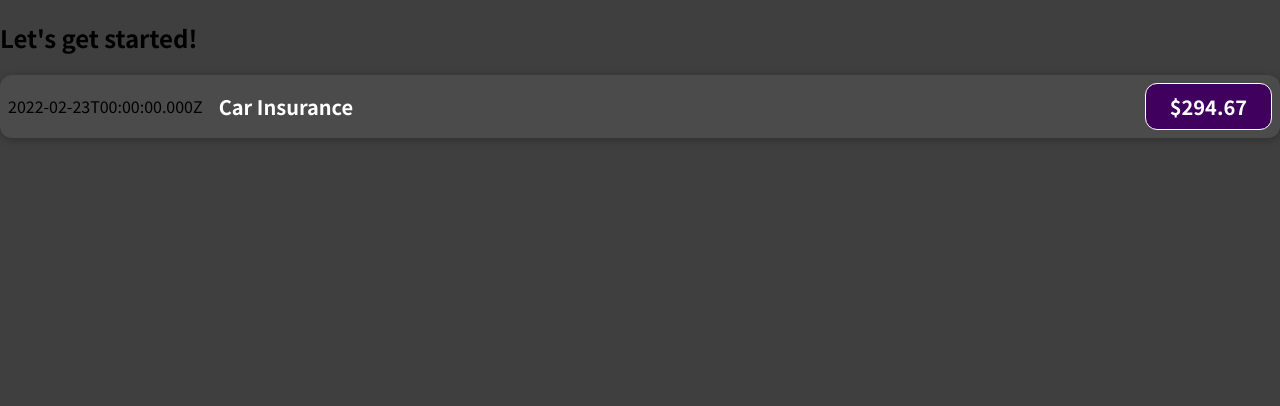
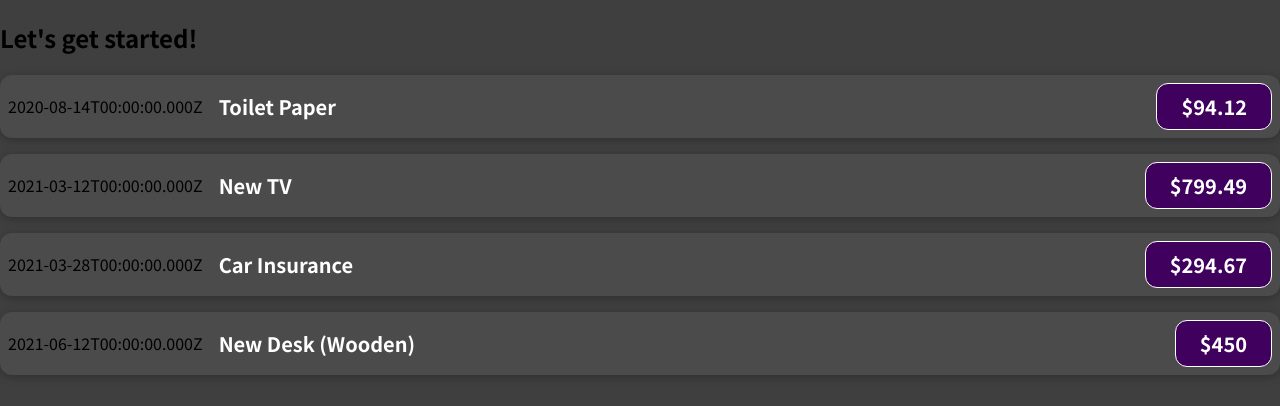
Before and after one commit to harshshah94/react-complete-guide, a JavaScript app: page / in a window 1280 px wide. Shown: the top 406 px of the page. Built offline with nearby package versions, Linux system fonts and the light colour scheme.

Commit message:
Passing data via 'props'

```diff
--- a/src/App.js
+++ b/src/App.js
@@ -1,10 +1,51 @@
 import ExpenseItem from "./components/ExpenseItem";
 
 function App() {
+  const expenses = [
+    {
+      id: "e1",
+      title: "Toilet Paper",
+      amount: 94.12,
+      date: new Date(2020, 7, 14),
+    },
+    { id: "e2", title: "New TV", amount: 799.49, date: new Date(2021, 2, 12) },
+    {
+      id: "e3",
+      title: "Car Insurance",
+      amount: 294.67,
+      date: new Date(2021, 2, 28),
+    },
+    {
+      id: "e4",
+      title: "New Desk (Wooden)",
+      amount: 450,
+      date: new Date(2021, 5, 12),
+    },
+  ];
+
   return (
     <div>
       <h2>Let's get started!</h2>
-      <ExpenseItem></ExpenseItem>
+      <ExpenseItem
+        title={expenses[0].title}
+        amount={expenses[0].amount}
+        date={expenses[0].date}
+      ></ExpenseItem>
+      <ExpenseItem
+        title={expenses[1].title}
+        amount={expenses[1].amount}
+        date={expenses[1].date}
+      ></ExpenseItem>
+      <ExpenseItem
+        title={expenses[2].title}
+        amount={expenses[2].amount}
+        date={expenses[2].date}
+      ></ExpenseItem>
+      <ExpenseItem
+        title={expenses[3].title}
+        amount={expenses[3].amount}
+        date={expenses[3].date}
+      ></ExpenseItem>
     </div>
   );
 }
--- a/src/components/ExpenseItem.js
+++ b/src/components/ExpenseItem.js
@@ -1,16 +1,12 @@
 import "./ExpenseItem.css";
 
-function ExpenseItem() {
-  const expenseDate = new Date(2022, 1, 23);
-  const expenseTitle = "Car Insurance";
-  const expenseAmount = 294.67;
-
+function ExpenseItem(props) {
   return (
     <div className="expense-item">
-      <div>{expenseDate.toISOString()}</div>
+      <div>{props.date.toISOString()}</div>
       <div className="expense-item__description">
-        <h2>{expenseTitle} </h2>
-        <div className="expense-item__price">${expenseAmount}</div>
+        <h2>{props.title} </h2>
+        <div className="expense-item__price">${props.amount}</div>
       </div>
     </div>
   );
```
